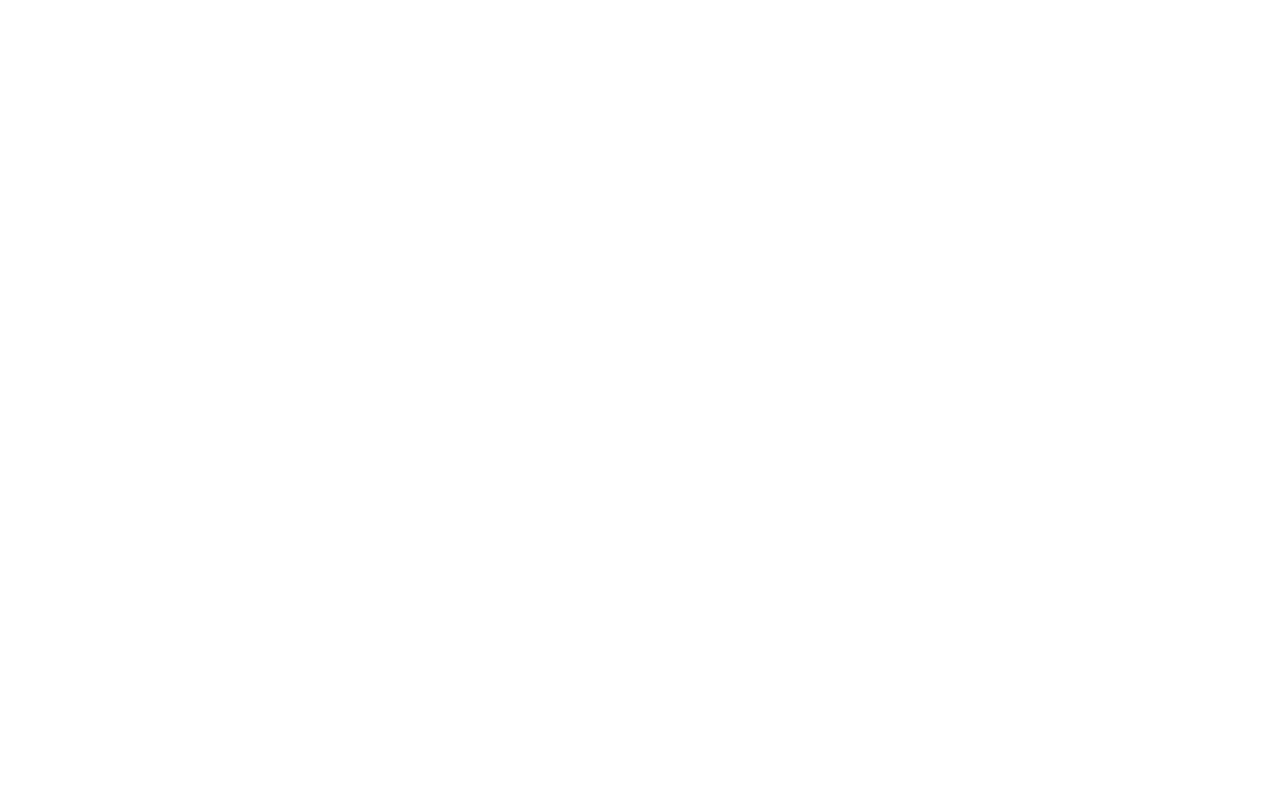
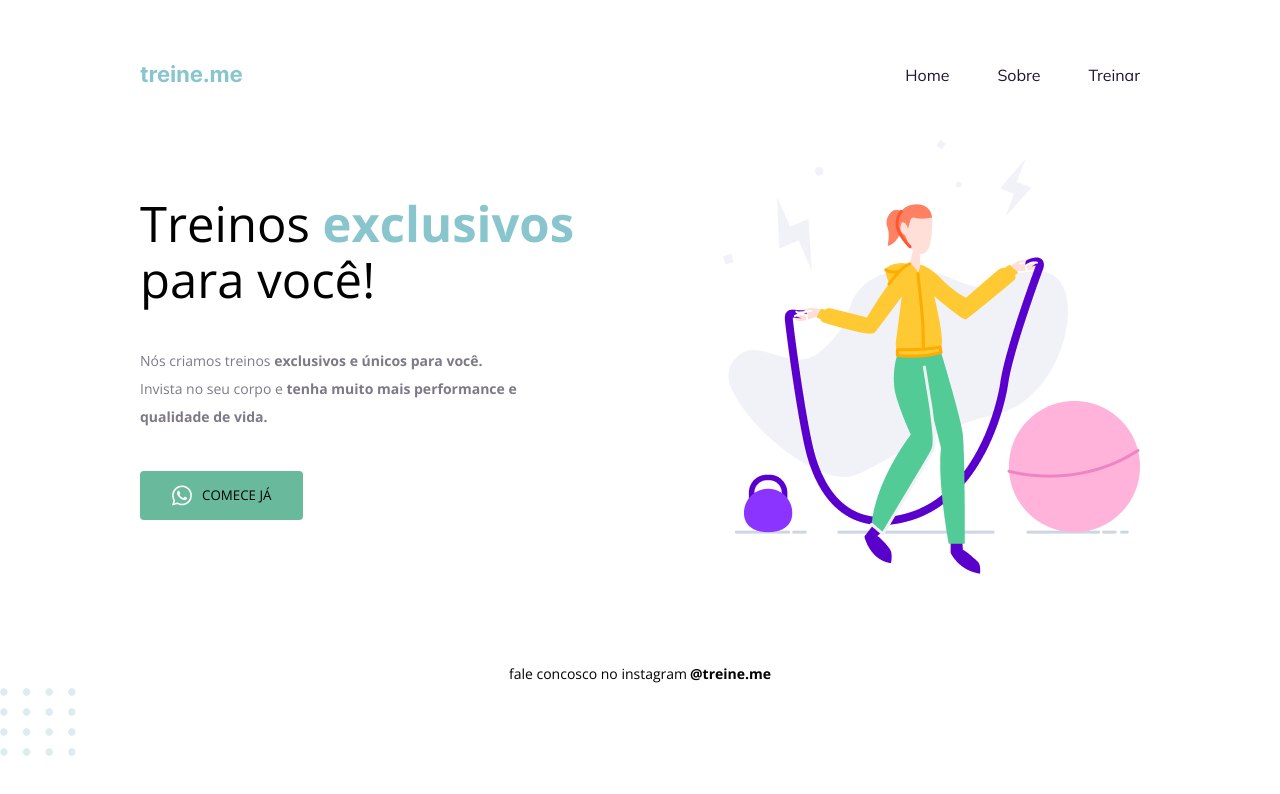
Before and after one commit to jeff-passos/modulo2-rocketseat-html-e-css, a plain HTML site: page index.html in a window 1280 px wide. Drawn offline with nearby package versions, Linux system fonts and the light colour scheme.

Commit message:
Prosseguindo na confecção do site 04/12

```diff
--- a/index.html
+++ b/index.html
@@ -4,15 +4,51 @@
     <meta charset="UTF-8" />
     <meta name="viewport" content="width=device-width, initial-scale=1.0" />
     <link rel="stylesheet" href="./reset.css" />
+
+
+    <link rel="preconnect" href="https://fonts.googleapis.com">
+    <link rel="preconnect" href="https://fonts.gstatic.com" crossorigin>
+    <link href="https://fonts.googleapis.com/css2?family=Inter:wght@400;500&family=Lato&family=Mulish:wght@400;700&family=Nunito:wght@600&family=Open+Sans:wght@400;700&display=swap" rel="stylesheet">
+
     <link rel="stylesheet" href="./style.css" />
 
     <title>Train.me</title>
   </head>
   <body>
     <div class="page">
-      <header></header>
-      <main></main>
-      <footer></footer>
+
+    <nav>
+        <a id="logo" href="#">
+        <img src="./assets/treine.me logo.svg" alt="logo treine.me">
+        </a>
+
+        <ul>
+            <li><a href="#"> Home </a></li>
+            <li><a href="#"> Sobre</a></li>
+            <li><a href="#"> Treinar</a></li>
+        </ul>
+    </nav>
+
+      <main>
+        <section class="text">
+            <h1>Treinos <span>exclusivos</span> para você!</h1>
+            <p>Nós criamos treinos <strong>exclusivos e únicos para você.        </strong> </br>
+            Invista no seu corpo e <strong>tenha muito mais performance e qualidade de vida.</strong></p>
+
+            <button>
+              <img src="./assets/whatsapp-icon.png" alt="simbolo do Whatsapp"> Comece já
+            </button>
+
+        </section>
+
+        <img src="./assets/fitness-jump.png" alt="Menina pulando corda">
+
+      </main>
+
+      <footer>
+        fale concosco no instagram <a href="#" target="_blank">@treine.me </a>
+      </footer>
     </div>
+    <img src="./assets/balls-decoration.svg" alt="bolinhas decorativas verdes">
   </body>
 </html>
--- a/style.css
+++ b/style.css
@@ -0,0 +1,88 @@
+body {
+  font-family: 'Open Sans', sans-serif;
+}
+
+.page {
+  width: 1000px;
+  margin: 65px auto 0;
+}
+
+nav {
+  display: flex;
+  justify-content: space-between;
+  align-items: center;
+  margin-bottom: 55px;
+}
+
+nav ul {
+  display: flex;
+  gap: 48px;
+  font-family: 'Mulish', sans-serif;
+}
+
+ul li a:hover {
+  font-weight: bold;
+}
+
+ul li a {
+  text-decoration: none;
+  color: #1f1534;
+}
+
+main {
+  display: flex;
+  align-items: center;
+  justify-content: space-between;
+  margin-bottom: 86px;
+}
+
+h1 {
+  width: 490px;
+  font-size: 49px;
+  line-height: 56px;
+  font-weight: normal;
+  margin-bottom: 40px;
+}
+
+.text span {
+  color: #89C5CC;
+  font-family: 'Open Sans', sans-serif;
+  font-weight: bold;
+
+}
+
+.text p {
+  width: 438px;
+  height: 84px;
+  font-size: 14px;
+  line-height: 28px;
+  margin-bottom: 40px;
+  color: #7D7987;
+}
+
+button {
+  text-transform: uppercase;
+  font-family: 'Open Sans', sans-serif;
+  background-color: #69B99D;
+  border: none;
+  padding: 14px 32px;
+  display: flex;
+  align-items: center;
+  gap: 10px;
+  border-radius: 4px;
+}
+
+
+footer {
+  display: flex;
+  justify-content: center;
+  font-size: 14px;
+  line-height: 28px;
+}
+
+footer a{
+  font-weight: bold;
+  padding-left: 3px;
+  text-decoration: none;
+  color: black;
+}
```
Also changed, not shown: assets/balls-decoration.svg (added), assets/fitness-jump.png (added), assets/treine.me logo.svg (added), assets/whatsapp-icon.png (added).
